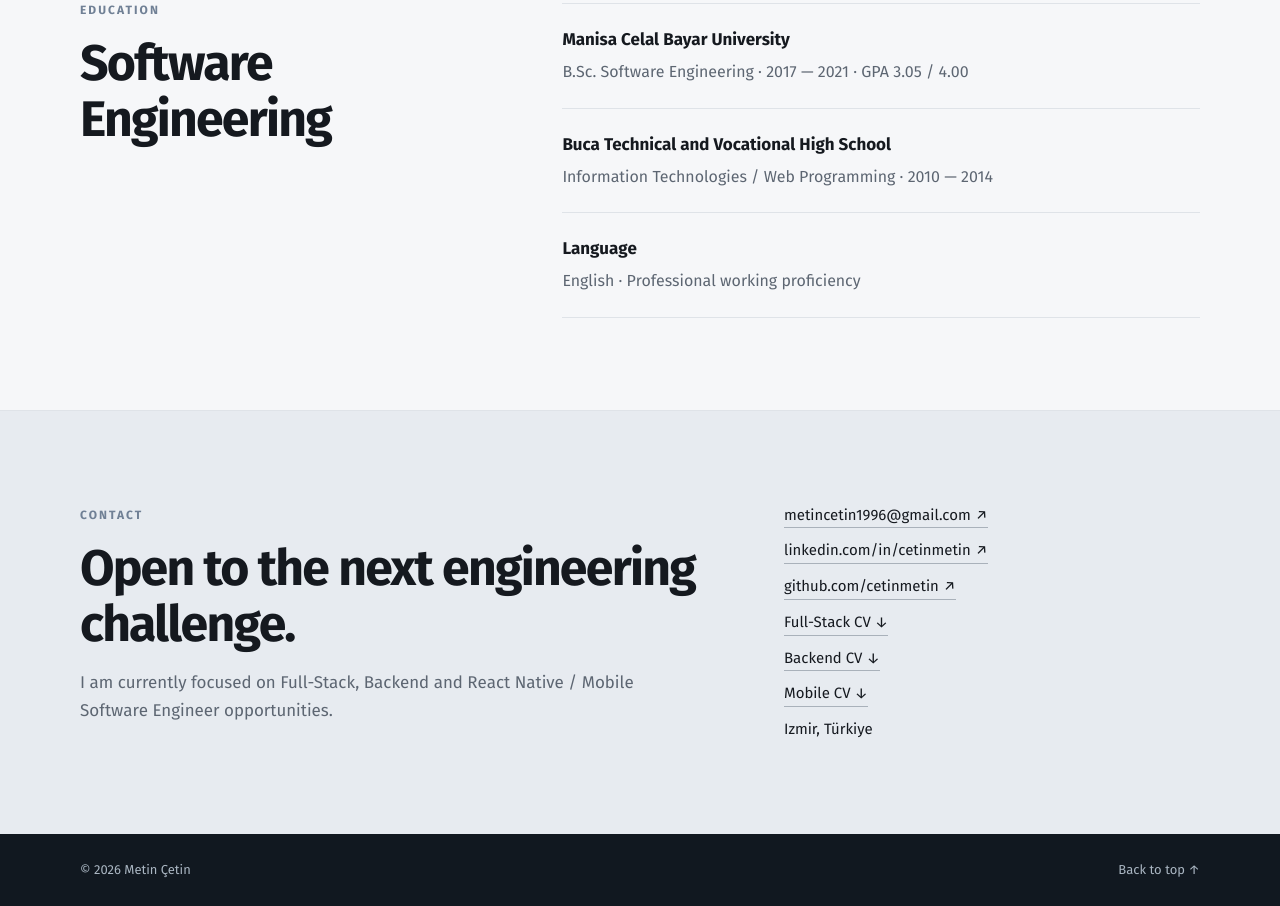
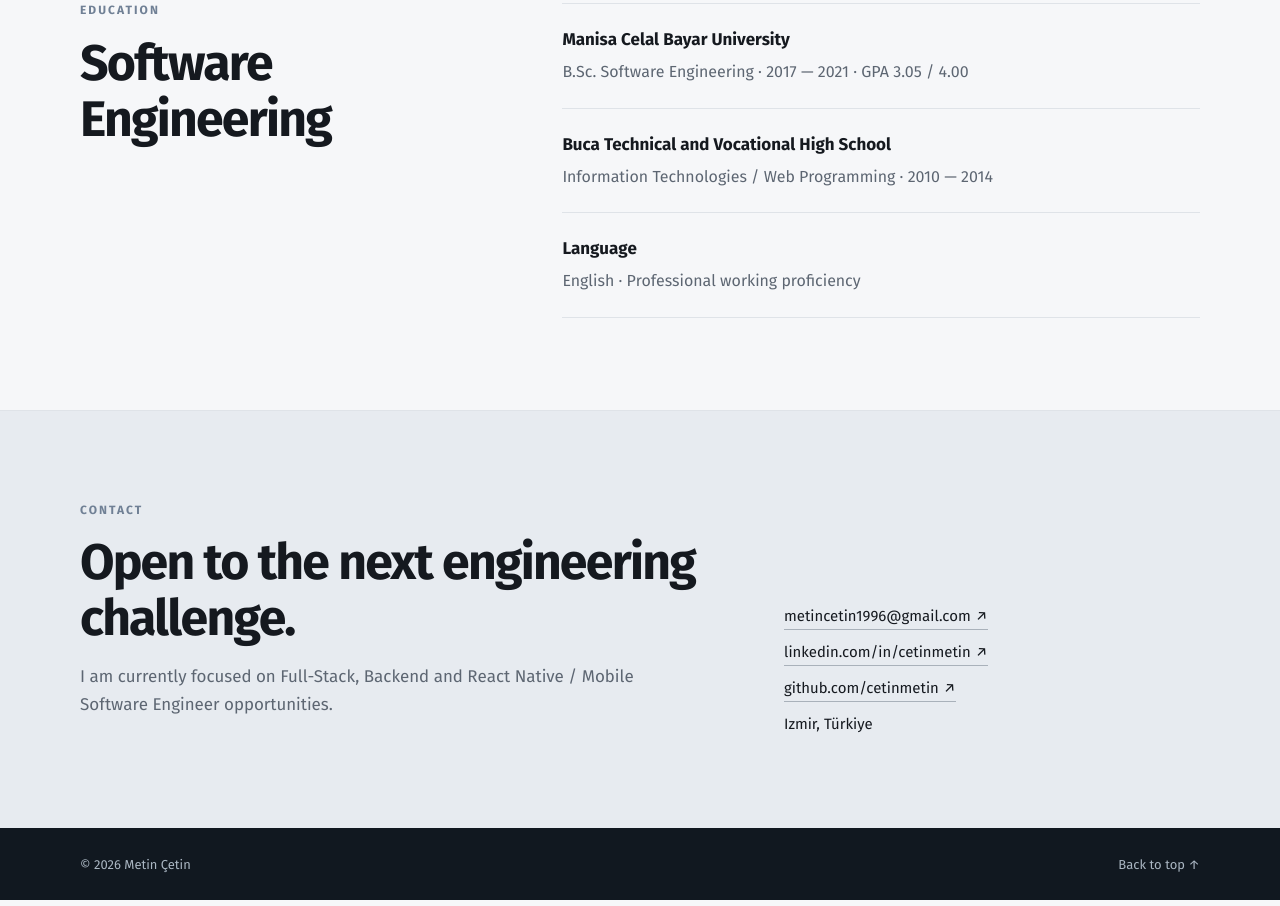
Before and after one commit to cetinmetin/cetinmetin.github.io, a plain HTML site: page index.html in a window 1280 px wide. Shown: the part 4672-5578 px from the top of the page. Drawn offline with Linux system fonts and the light colour scheme.

Commit message:
Some changes realated with assets

```diff
--- a/index.html
+++ b/index.html
@@ -258,9 +258,6 @@
           <a href="mailto:metincetin1996@gmail.com">metincetin1996@gmail.com ↗</a>
           <a href="https://www.linkedin.com/in/cetinmetin/" target="_blank" rel="noreferrer">linkedin.com/in/cetinmetin ↗</a>
           <a href="https://github.com/cetinmetin" target="_blank" rel="noreferrer">github.com/cetinmetin ↗</a>
-          <a href="./assets/cv/Metin_Cetin_FullStack_Software_Engineer.pdf" download>Full-Stack CV ↓</a>
-          <a href="./assets/cv/Metin_Cetin_Backend_Software_Engineer.pdf" download>Backend CV ↓</a>
-          <a href="./assets/cv/Metin_Cetin_Mobile_Software_Engineer.pdf" download>Mobile CV ↓</a>
           <span>Izmir, Türkiye</span>
         </div>
       </div>
```
Also changed, not shown: 3 other files.
